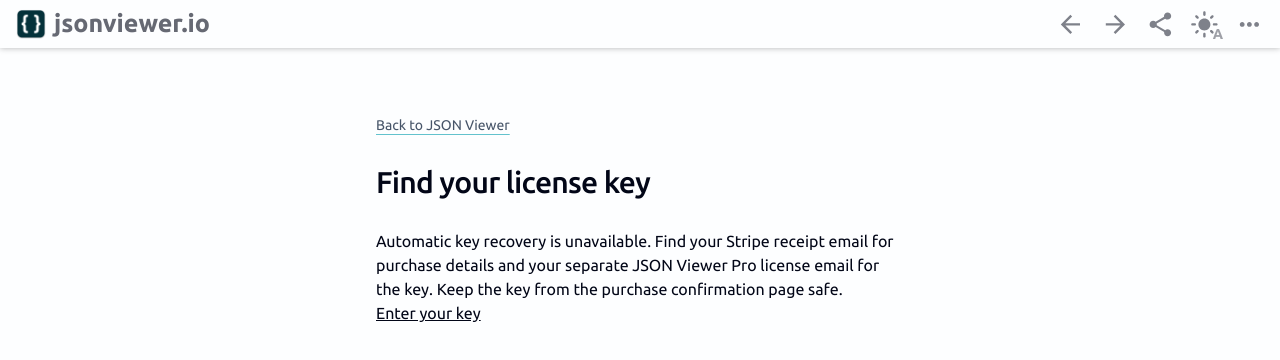
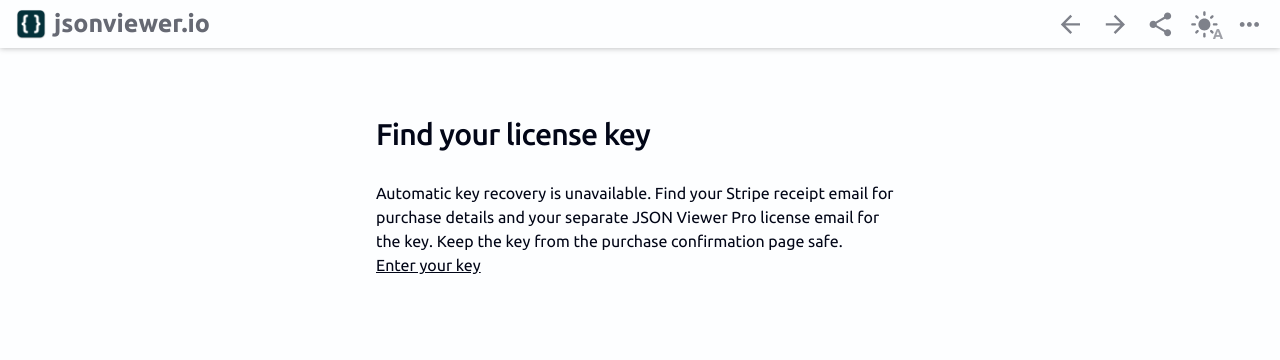
Before and after one commit to jarretthuang/json-viewer, a Next.js app: page /pro/lost-key in a window 1280 px wide. Shown: the top 360 px of the page. Built offline with nearby package versions, Linux system fonts and the light colour scheme.

Commit message:
Remove redundant home link from Pro screens

```diff
--- a/pro/licensing/Screens.tsx
+++ b/pro/licensing/Screens.tsx
@@ -17,12 +17,6 @@ const messages: Record<LicenseError, string> = {
 function Frame({ title, children }: { title: string; children: ReactNode }) {
   return (
     <main className="mx-auto max-w-[576px] space-y-[24px] px-[24px] py-[40px] text-[16px] sm:py-[64px]">
-      <Link
-        href="/"
-        className="inline-block text-[14px] text-slate-600 underline decoration-powderBlue-200 underline-offset-4 hover:text-slate-950 focus-visible:outline focus-visible:outline-2 focus-visible:outline-powderBlue-400 dark:text-neutral-400 dark:hover:text-offWhite"
-      >
-        Back to JSON Viewer
-      </Link>
       <h1 className="text-[30px] font-medium tracking-tight">{title}</h1>
       {children}
     </main>
```
Also changed, not shown: 1 other file (tests, documents, lock files or other folders).
